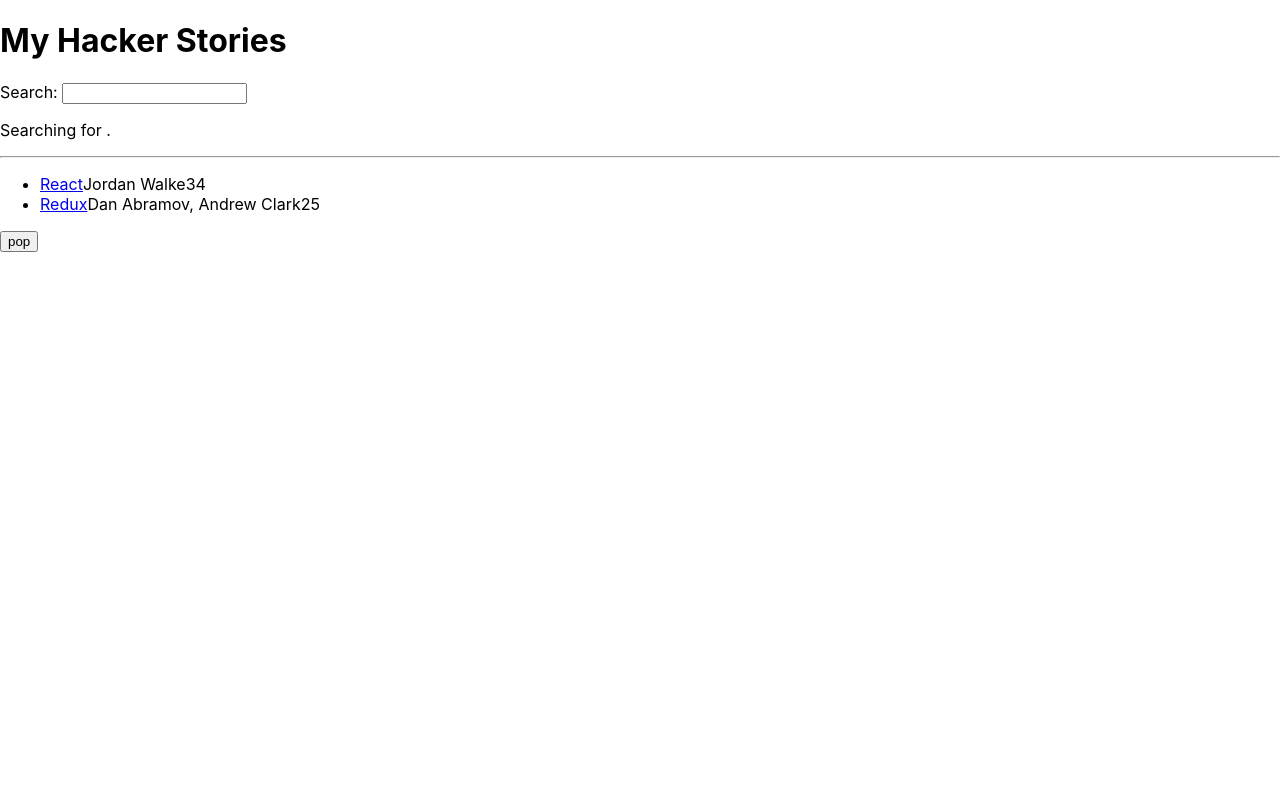
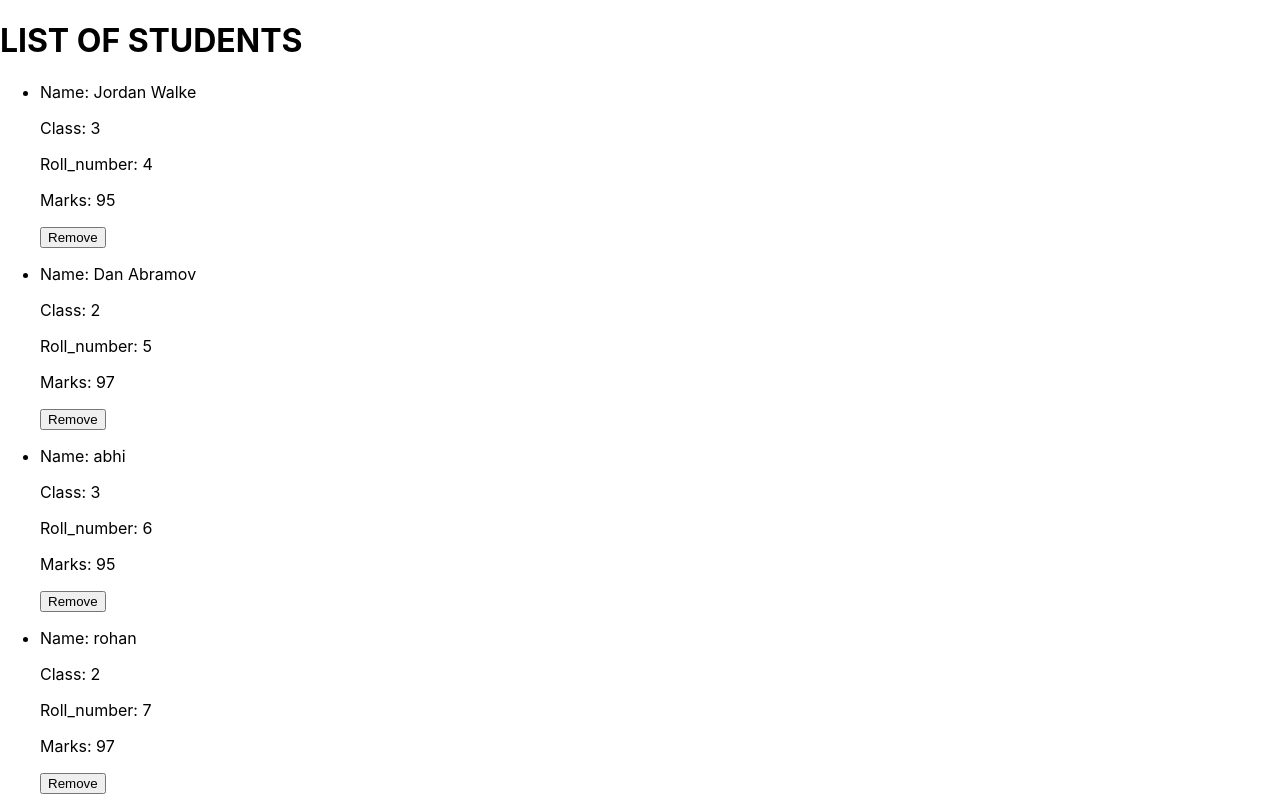
Before and after one commit to mridulgain/hacker-stories, a React (Create React App) app: page / in a window 1280 px wide. Built offline with nearby package versions, Linux system fonts and the light colour scheme.

Commit message:
remove individual item example

```diff
--- a/src/App.js
+++ b/src/App.js
@@ -1,70 +1,81 @@
-import * as React from 'react';
+import './App.css';
+import * as React from 'react'
 
 const App = () => {
-  const stories = [
+  const list = [
     {
-      title: 'React',
-      url: 'https://reactjs.org/',
-      author: 'Jordan Walke',
-      num_comments: 3,
-      points: 4,
-      objectID: 0
+      id: '1',
+      name: 'Jordan Walke',
+      class: 3,
+      roll_number: 4,
+      marks: 95,
     },
     {
-      title: 'Redux',
-      url: 'https://redux.js.org/',
-      author: 'Dan Abramov, Andrew Clark',
-      num_comments: 2,
-      points: 5,
-      objectID: 1
-    }
+      id: '2',
+      name: 'Dan Abramov',
+      class: 2,
+      roll_number: 5,
+      marks: 97,
+    },
+    {
+      id: '3',
+      name: 'abhi',
+      class: 3,
+      roll_number: 6,
+      marks: 95,
+    },
+    {
+      id: '4',
+      name: 'rohan',
+      class: 2,
+      roll_number: 7,
+      marks: 97,
+    },
   ];
 
-  const [searchTerm, setSearchTerm] = React.useState('');
-  const [storyList, setStoryList] = React.useState(stories);
+  let [currentList, updateList] = React.useState(list)
 
-  const handleChanger = (event) => {
-    setSearchTerm(event.target.value);
-  };
+  const deleteStudent = (event) => {
+    console.log("deleteing: ", event.target.value)
+    let newList = []
+    for(let i = 0, j = 0; i < currentList.length; i++){
+      if(i == event.target.value){
+        console.log("skip ",i)
+        continue
+      }
+      else{
+        newList[j] = currentList[i]
+        j++
+      }
+    }
+    updateList(newList)
+  }
 
-  const removeItem = (event) => {
-    setStoryList(storyList.slice(0, -1));
-  };
+  return(
+    <div>
+      <h1>LIST OF STUDENTS</h1>
+      <div>
+        <Student onRemove={deleteStudent} list={currentList}/>
+      </div>
+    </div>
+  )
+}
 
-  return (
-    <div>
-      <h1>My Hacker Stories</h1>
-
-      <label htmlFor="search">Search: </label>
-      <input id="search" type="text" onChange={handleChanger} />
-
-      <p>
-        Searching for <strong>{searchTerm}</strong>.
-      </p>
-
-      <hr />
-
-      <List list={storyList} />
-      <button type="submit" onClick={removeItem}>
-        pop
-      </button>
-    </div>
-  );
-};
-
-const List = (props) => (
-  <ul>
-    {props.list.map((item) => (
-      <li key={item.objectID}>
-        <span>
-          <a href={item.url}>{item.title}</a>
-        </span>
-        <span>{item.author}</span>
-        <span>{item.num_comments}</span>
-        <span>{item.points}</span>
-      </li>
-    ))}
-  </ul>
-);
+const Student = (props) => {
+  return(
+  <div>
+    <ul>
+      {props.list.map( (item, index) => (
+        <li key={item.id}>
+          <p>Name: {item.name}</p>
+          <p>Class: {item.class}</p>
+          <p>Roll_number: {item.roll_number}</p>
+          <p>Marks: {item.marks}</p>
+          <button type="button" value={index} onClick={props.onRemove}>Remove</button>
+        </li>
+      ))}
+    </ul>
+  </div>
+)};
 
 export default App;
```
